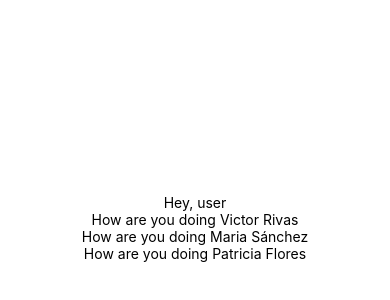
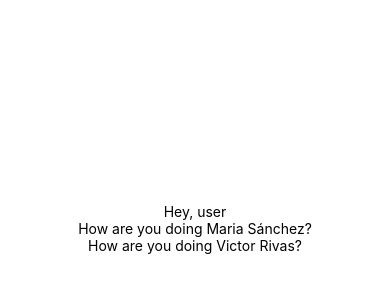
Before and after one commit to vrivasdev/react-native, a React Native app: screen / in a window 390 px wide. Shown: the part 194-494 px from the top of the page. Built offline with nearby package versions, Linux system fonts and the light colour scheme.

Commit message:
Default Props

```diff
--- a/App.js
+++ b/App.js
@@ -5,9 +5,8 @@ export default function App() {
   return (
     <View style={styles.container}>
       <Text>Hey, user</Text>
-      <Greetings name="Victor Rivas" />
-      <Greetings name="Maria Sánchez" />
-      <Greetings name="Patricia Flores" />
+      <Greetings firstName="Maria" secondName="Sánchez" />
+      <Greetings/>
     </View>
   );
 }
--- a/src/components/Greetings.js
+++ b/src/components/Greetings.js
@@ -2,10 +2,15 @@ import React from 'react'
 import { View, Text } from 'react-native'
 
 export default function Greetings(props) {
-    const {name} = props;
+    const {firstName, secondName} = props;
     return (
         <View>
-            <Text> How are you doing {name} </Text>
+            <Text> How are you doing {firstName} {secondName}? </Text>
         </View>
     )
 }
+
+Greetings.defaultProps = {
+    firstName: "Victor",
+    secondName: "Rivas"
+};
```
